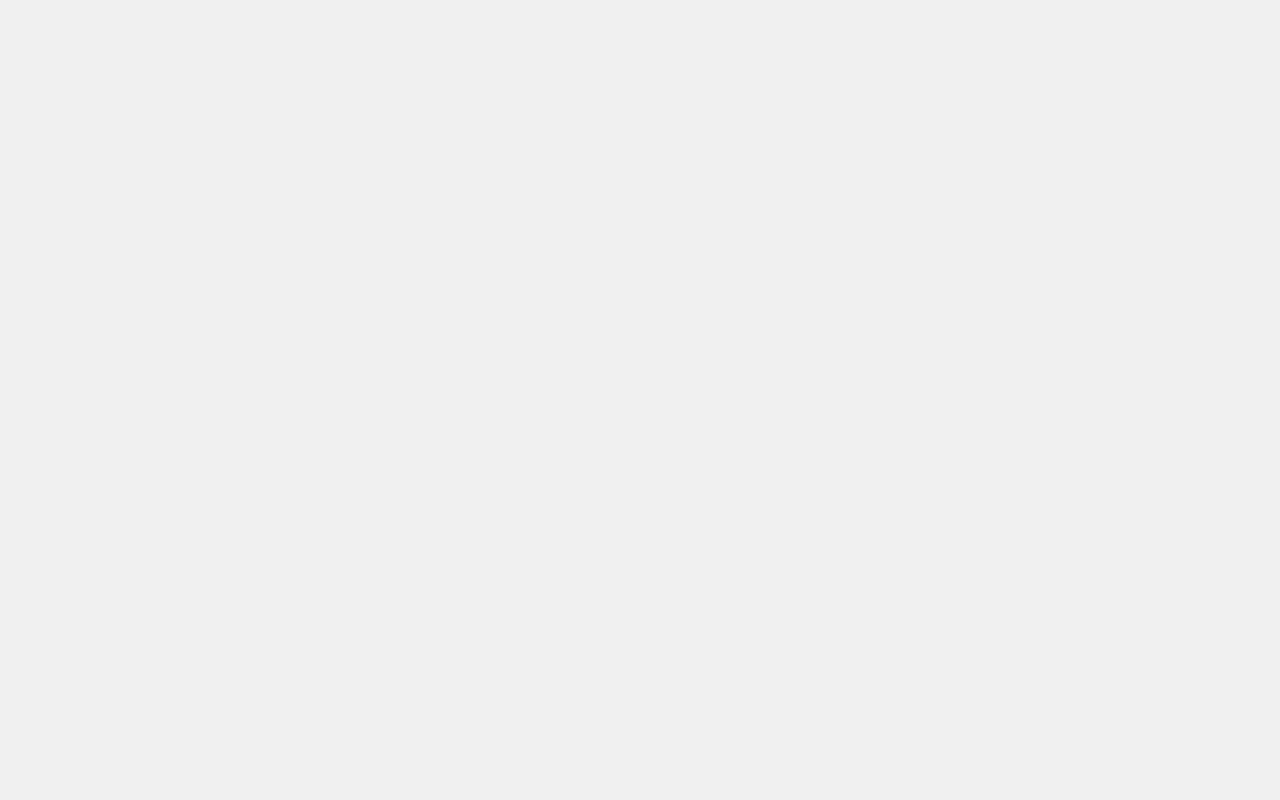
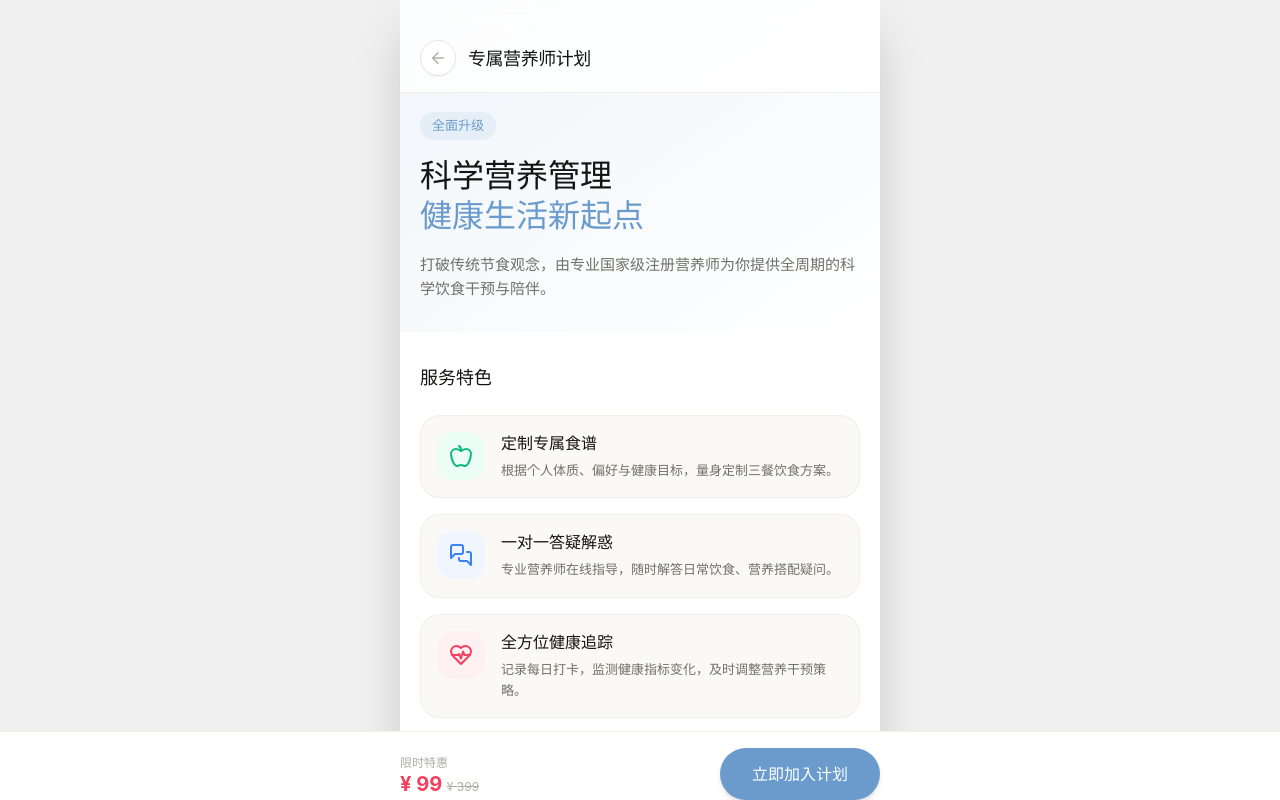
Before and after one commit to zalwarlaxman-boop/demo, a React (Vite) app: page /ad/dietitian in a window 1280 px wide. Before the commit this address had no page. Built offline with nearby package versions, Linux system fonts and the light colour scheme.

Commit message:
feat: 增加开屏动画文本
Co-authored-by: traeagent <traeagent@users.noreply.github.com>

```diff
--- a/src/App.tsx
+++ b/src/App.tsx
@@ -11,6 +11,7 @@ import ServiceDetail from "./pages/ServiceDetail";
 import NoticeDetail from "./pages/NoticeDetail";
 import MeSaved from "./pages/MeSaved";
 import MePlaceholder from "./pages/MePlaceholder";
+import AdDietitian from "./pages/AdDietitian";
 
 export default function App() {
   return (
@@ -32,6 +33,7 @@ export default function App() {
           <Route path="me/about" element={<MePlaceholder title="关于我们" description="用于展示产品介绍、免责声明与版本信息。" />} />
           <Route path="notice/:id" element={<NoticeDetail />} />
           <Route path="content/:id" element={<ContentDetail />} />
+          <Route path="ad/dietitian" element={<AdDietitian />} />
         </Route>
       </Routes>
     </Router>
--- a/src/data/serviceCatalog.ts
+++ b/src/data/serviceCatalog.ts
@@ -14,7 +14,7 @@ export const serviceCatalog: ServiceItem[] = [
     desc: "全国三甲医院就医绿色通道，协助加速挂号、检查、住院等关键节点。",
     highlights: ["重点科室优先协调", "就医流程指引", "检查预约协助", "专属顾问跟进"],
     ctaLabel: "立即咨询",
-    ctaUrl: "https://demo.hzmwmt.com/#green-channel",
+    ctaUrl: "/ad/dietitian",
   },
   {
     slug: "health-package",
@@ -22,7 +22,7 @@ export const serviceCatalog: ServiceItem[] = [
     desc: "定制化全生命周期体检与专项筛查组合，适配不同年龄段与风险人群。",
     highlights: ["体检套餐推荐", "专项筛查组合", "报告解读支持", "复查提醒计划"],
     ctaLabel: "查看套餐",
-    ctaUrl: "https://demo.hzmwmt.com/#health-package",
+    ctaUrl: "/ad/dietitian",
   },
   {
     slug: "product-share",
@@ -30,7 +30,7 @@ export const serviceCatalog: ServiceItem[] = [
     desc: "互联网医院与平台严选，家庭健康管理常用产品推荐。",
     highlights: ["家用检测设备", "健康日常用品", "使用方法科普", "选购建议"],
     ctaLabel: "进入选购",
-    ctaUrl: "https://demo.hzmwmt.com/#product-share",
+    ctaUrl: "/ad/dietitian",
   },
   {
     slug: "doctor-online",
@@ -38,7 +38,7 @@ export const serviceCatalog: ServiceItem[] = [
     desc: "线上复诊与图文问诊，帮助你快速获得专业建议与复诊规划。",
     highlights: ["图文问诊", "复诊建议", "用药咨询", "检查解读"],
     ctaLabel: "立即问诊",
-    ctaUrl: "https://demo.hzmwmt.com/#doctor-online",
+    ctaUrl: "/ad/dietitian",
   },
 ];
 
--- /dev/null
+++ b/src/pages/AdDietitian.tsx
@@ -0,0 +1,124 @@
+import { useNavigate } from "react-router-dom";
+import { ArrowLeft, CheckCircle2, Apple, HeartPulse, MessagesSquare } from "lucide-react";
+
+export default function AdDietitian() {
+  const navigate = useNavigate();
+
+  const features = [
+    {
+      icon: Apple,
+      title: "定制专属食谱",
+      desc: "根据个人体质、偏好与健康目标，量身定制三餐饮食方案。",
+      color: "text-emerald-500",
+      bg: "bg-emerald-50",
+    },
+    {
+      icon: MessagesSquare,
+      title: "一对一答疑解惑",
+      desc: "专业营养师在线指导，随时解答日常饮食、营养搭配疑问。",
+      color: "text-blue-500",
+      bg: "bg-blue-50",
+    },
+    {
+      icon: HeartPulse,
+      title: "全方位健康追踪",
+      desc: "记录每日打卡，监测健康指标变化，及时调整营养干预策略。",
+      color: "text-rose-500",
+      bg: "bg-rose-50",
+    },
+  ];
+
+  return (
+    <div className="flex flex-col h-full bg-white overflow-y-auto pb-safe relative">
+      {/* Header */}
+      <header className="fixed top-0 w-full max-w-[480px] pt-10 pb-4 px-5 bg-white/80 backdrop-blur-md shrink-0 border-b border-[#e8e6dc]/60 z-50">
+        <div className="flex items-center gap-3">
+          <button
+            type="button"
+            onClick={() => navigate(-1)}
+            className="w-9 h-9 rounded-full bg-white border border-[#e8e6dc] shadow-sm flex items-center justify-center text-[#b0aea5] hover:text-[#6a9bcc] hover:border-[#6a9bcc]/30 transition-colors outline-none focus-visible:ring-2 focus-visible:ring-[#6a9bcc]"
+            aria-label="返回"
+          >
+            <ArrowLeft size={18} aria-hidden="true" />
+          </button>
+          <h1 className="text-[18px] font-semibold text-[#141413] tracking-tight font-heading">
+            专属营养师计划
+          </h1>
+        </div>
+      </header>
+
+      {/* Hero Section */}
+      <div className="pt-24 pb-8 px-5 bg-gradient-to-br from-[#6a9bcc]/10 to-transparent">
+        <div className="mt-4">
+          <span className="inline-block px-3 py-1 bg-[#6a9bcc]/10 text-[#6a9bcc] rounded-full text-[13px] font-medium mb-4">
+            全面升级
+          </span>
+          <h2 className="text-[32px] leading-tight font-bold text-[#141413] mb-4 font-heading">
+            科学营养管理<br />
+            <span className="text-[#6a9bcc]">健康生活新起点</span>
+          </h2>
+          <p className="text-[15px] text-[#717069] leading-relaxed font-serif">
+            打破传统节食观念，由专业国家级注册营养师为你提供全周期的科学饮食干预与陪伴。
+          </p>
+        </div>
+      </div>
+
+      {/* Main Content */}
+      <div className="px-5 py-8 space-y-8 flex-1 pb-32">
+        {/* Why Choose Us */}
+        <section>
+          <h3 className="text-[18px] font-bold text-[#141413] mb-6 font-heading">服务特色</h3>
+          <div className="space-y-4">
+            {features.map((feature, index) => {
+              const Icon = feature.icon;
+              return (
+                <div key={index} className="flex items-start gap-4 p-4 rounded-[20px] border border-[#e8e6dc]/50 bg-[#faf9f5]">
+                  <div className={`w-12 h-12 rounded-[16px] flex items-center justify-center shrink-0 ${feature.bg}`}>
+                    <Icon size={24} className={feature.color} />
+                  </div>
+                  <div>
+                    <h4 className="text-[16px] font-bold text-[#141413] mb-1 font-heading">{feature.title}</h4>
+                    <p className="text-[13px] text-[#717069] leading-relaxed font-serif">{feature.desc}</p>
+                  </div>
+                </div>
+              );
+            })}
+          </div>
+        </section>
+
+        {/* Highlight Plan */}
+        <section className="bg-[#6a9bcc] rounded-[24px] p-6 text-white relative overflow-hidden shadow-md">
+          <div className="absolute top-0 right-0 w-32 h-32 bg-white/10 rounded-full blur-2xl -translate-y-1/2 translate-x-1/4" />
+          <h3 className="text-[18px] font-bold mb-4 relative z-10 font-heading">计划包含</h3>
+          <ul className="space-y-3 relative z-10">
+            {["深度体质与健康史评估", "周期性定制三餐建议", "每日微信群饮食打卡点评", "月度健康报告与改进方案"].map((item, idx) => (
+              <li key={idx} className="flex items-center gap-2.5 text-[14px] font-medium text-white/90">
+                <CheckCircle2 size={18} className="text-white/80" />
+                {item}
+              </li>
+            ))}
+          </ul>
+        </section>
+      </div>
+
+      {/* Bottom CTA Action Bar */}
+      <div className="fixed bottom-0 left-0 w-full bg-white border-t border-[#e8e6dc]/60 p-4 pb-safe flex items-center justify-center z-50">
+        <div className="max-w-[480px] w-full mx-auto flex items-center gap-4">
+          <div className="flex-1">
+            <p className="text-[12px] text-[#b0aea5] font-serif mb-0.5">限时特惠</p>
+            <p className="text-[20px] font-bold text-[#f43f5e] leading-none">¥ 99 <span className="text-[12px] text-[#b0aea5] line-through font-normal">¥ 399</span></p>
+          </div>
+          <button
+            type="button"
+            onClick={() => {
+              alert("加入计划功能正在开发中！");
+            }}
+            className="bg-[#6a9bcc] text-white px-8 py-3.5 rounded-full text-[16px] font-bold shadow-md hover:bg-[#5b8cbf] transition-colors outline-none focus-visible:ring-2 focus-visible:ring-offset-2 focus-visible:ring-[#6a9bcc] active:scale-95"
+          >
+            立即加入计划
+          </button>
+        </div>
+      </div>
+    </div>
+  );
+}
--- a/src/pages/Service.tsx
+++ b/src/pages/Service.tsx
@@ -5,7 +5,7 @@ import { serviceCatalog } from "@/data/serviceCatalog";
 
 export default function Service() {
   const navigate = useNavigate();
-  const joinUrl = "https://demo.hzmwmt.com/#dietitian";
+  const joinUrl = "/ad/dietitian";
   const services = [
     {
       title: "绿通招募",
@@ -64,14 +64,13 @@ export default function Service() {
               <p className="text-white/80 text-[14px] mb-6 leading-relaxed font-serif max-w-[85%]">
                 加入专业营养师群，获取个性化饮食指导、日常食谱打卡与答疑。
               </p>
-              <a
-                href={joinUrl}
-                target="_blank"
-                rel="noreferrer"
+              <button
+                type="button"
+                onClick={() => navigate(joinUrl)}
                 className="bg-white text-[#6a9bcc] px-6 py-2.5 rounded-full text-[14px] font-semibold inline-flex items-center gap-2 hover:bg-[#faf9f5] transition-colors shadow-sm active:scale-95 outline-none focus-visible:ring-2 focus-visible:ring-white focus-visible:ring-offset-2 focus-visible:ring-offset-[#6a9bcc]"
               >
                 立即入群 <ArrowUpRight size={16} aria-hidden="true" />
-              </a>
+              </button>
             </div>
 
             {/* Decoration */}
@@ -109,21 +108,20 @@ export default function Service() {
           <h2 className="text-[18px] font-semibold text-[#141413] mb-4 px-1 font-heading">快速入口</h2>
           <div className="space-y-3">
             {quickLinks.map((s) => (
-              <a
+              <button
+                type="button"
                 key={s.slug}
-                href={s.ctaUrl}
-                target="_blank"
-                rel="noreferrer"
-                className="w-full bg-white border border-[#e8e6dc] shadow-sm rounded-[16px] p-3 flex items-center justify-between hover:border-[#6a9bcc]/40 hover:bg-[#6a9bcc]/5 transition-colors group outline-none focus-visible:ring-2 focus-visible:ring-[#6a9bcc]"
+                onClick={() => navigate(s.ctaUrl)}
+                className="w-full text-left bg-white border border-[#e8e6dc] shadow-sm rounded-[16px] p-3 flex items-center justify-between hover:border-[#6a9bcc]/40 hover:bg-[#6a9bcc]/5 transition-colors group outline-none focus-visible:ring-2 focus-visible:ring-[#6a9bcc]"
               >
                 <div>
                   <p className="text-[14px] text-[#141413] font-semibold font-heading">{s.title}</p>
                   <p className="text-[12px] text-[#b0aea5] mt-0.5 font-serif line-clamp-1">{s.desc}</p>
                 </div>
-                <div className="w-8 h-8 rounded-full bg-[#6a9bcc]/10 flex items-center justify-center group-hover:bg-[#6a9bcc]/20 transition-colors">
+                <div className="w-8 h-8 rounded-full bg-[#6a9bcc]/10 flex items-center justify-center group-hover:bg-[#6a9bcc]/20 transition-colors shrink-0">
                   <ArrowUpRight size={16} className="text-[#6a9bcc]" aria-hidden="true" />
                 </div>
-              </a>
+              </button>
             ))}
           </div>
         </section>
--- a/src/pages/ServiceDetail.tsx
+++ b/src/pages/ServiceDetail.tsx
@@ -58,14 +58,13 @@ export default function ServiceDetail() {
               </div>
             </div>
 
-            <a
-              href={item.ctaUrl}
-              target="_blank"
-              rel="noreferrer"
+            <button
+              type="button"
+              onClick={() => navigate(item.ctaUrl)}
               className="w-full bg-[#6a9bcc] text-white px-5 py-3 rounded-full text-[14px] font-semibold flex items-center justify-center gap-2 hover:bg-[#5b8cbf] transition-colors shadow-sm outline-none focus-visible:ring-2 focus-visible:ring-offset-2 focus-visible:ring-[#6a9bcc]"
             >
               {item.ctaLabel} <ExternalLink size={16} aria-hidden="true" />
-            </a>
+            </button>
           </>
         )}
       </div>
```
Also changed, not shown: 1 other file (tests, documents, lock files or other folders).
